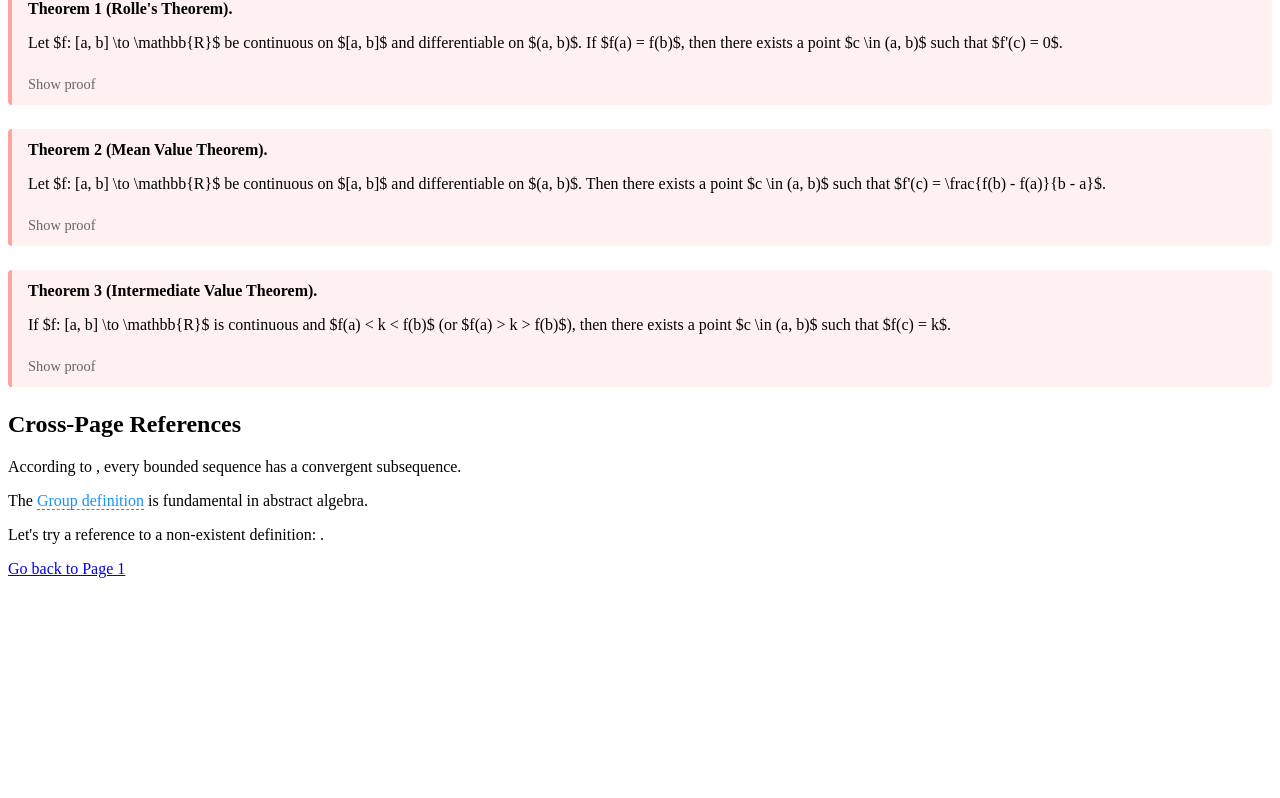
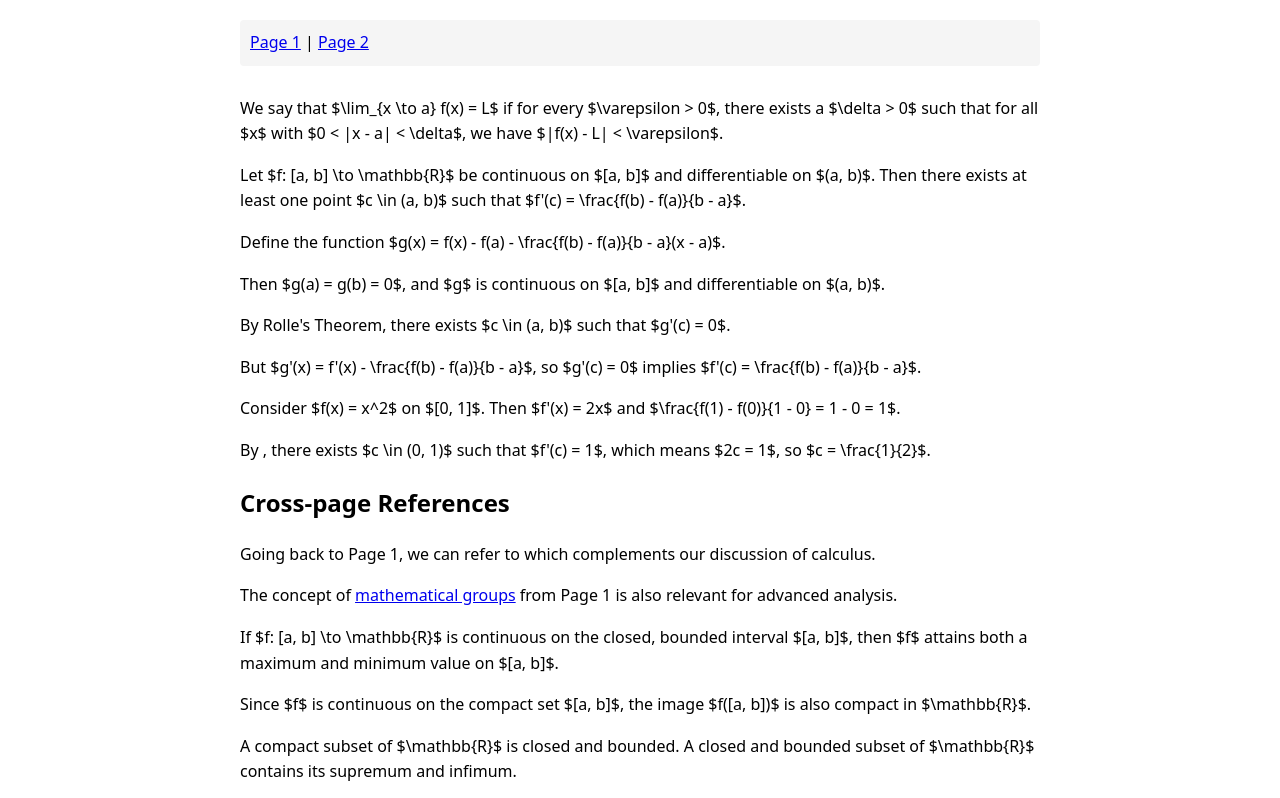
Before and after one commit to kmi-ne/Web-MathBox, a plain HTML site: page page2.html in a window 1280 px wide. Shown: the part 94-892 px from the top of the page. Before the commit the page ends 800 px from the top, so only its background shows below. Drawn offline with Linux system fonts and the light colour scheme.

Commit message:
Update page2.html

```diff
--- a/page2.html
+++ b/page2.html
@@ -3,58 +3,71 @@
 <head>
     <meta charset="UTF-8">
     <meta name="viewport" content="width=device-width, initial-scale=1.0">
-    <title>Math Theorems - Page 2</title>
-    <link rel="stylesheet" href="math-box.css">
-    <script src="math-box.js"></script>
+    <title>Math Article - Page 2</title>
+    <link rel="stylesheet" href="math-boxes.css">
+    <script src="math-boxes.js"></script>
+    <style>
+        body {
+            font-family: system-ui, -apple-system, BlinkMacSystemFont, 'Segoe UI', Roboto, Arial, sans-serif;
+            line-height: 1.6;
+            max-width: 800px;
+            margin: 0 auto;
+            padding: 20px;
+        }
+        nav {
+            margin-bottom: 20px;
+            padding: 10px;
+            background-color: #f5f5f5;
+            border-radius: 4px;
+        }
+        .container {
+            margin-top: 30px;
+        }
+    </style>
 </head>
 <body>
     <h1>Mathematical Concepts - Page 2</h1>
 
-    <div class="mbox thm" id="rolle" data-subtitle="Rolle's Theorem">
-        <p>Let $f: [a, b] \to \mathbb{R}$ be continuous on $[a, b]$ and differentiable on $(a, b)$. If $f(a) = f(b)$, then there exists a point $c \in (a, b)$ such that $f'(c) = 0$.</p>
+    <nav>
+        <a href="index.html">Page 1</a> |
+        <a href="page2.html">Page 2</a>
+    </nav>
+
+    <div class="container">
+        <div class="mbox dfn" id="limit_def" data-subtitle="Limit">
+            <p>We say that $\lim_{x \to a} f(x) = L$ if for every $\varepsilon > 0$, there exists a $\delta > 0$ such that for all $x$ with $0 < |x - a| < \delta$, we have $|f(x) - L| < \varepsilon$.</p>
+        </div>
+
+        <div class="mbox thm" id="mean_value" data-subtitle="Mean Value Theorem">
+            <p>Let $f: [a, b] \to \mathbb{R}$ be continuous on $[a, b]$ and differentiable on $(a, b)$. Then there exists at least one point $c \in (a, b)$ such that $f'(c) = \frac{f(b) - f(a)}{b - a}$.</p>
             <div class="proof">
-            <p>Since $f$ is continuous on the closed interval $[a, b]$, by the extreme value theorem, $f$ attains its maximum and minimum values on $[a, b]$.</p>
-            <p>If $f$ is constant on $[a, b]$, then $f'(x) = 0$ for all $x \in (a, b)$, and we can choose any $c \in (a, b)$.</p>
-            <p>If $f$ is not constant, then either its maximum or minimum must occur at some point $c \in (a, b)$ (since $f(a) = f(b)$).</p>
-            <p>At such a point $c$, we have $f'(c) = 0$ by Fermat's theorem.</p>
+                <p>Define the function $g(x) = f(x) - f(a) - \frac{f(b) - f(a)}{b - a}(x - a)$.</p>
+                <p>Then $g(a) = g(b) = 0$, and $g$ is continuous on $[a, b]$ and differentiable on $(a, b)$.</p>
+                <p>By Rolle's Theorem, there exists $c \in (a, b)$ such that $g'(c) = 0$.</p>
+                <p>But $g'(x) = f'(x) - \frac{f(b) - f(a)}{b - a}$, so $g'(c) = 0$ implies $f'(c) = \frac{f(b) - f(a)}{b - a}$.</p>
             </div>
         </div>
 
-    <div class="mbox thm" id="mean_value" data-subtitle="Mean Value Theorem">
-        <p>Let $f: [a, b] \to \mathbb{R}$ be continuous on $[a, b]$ and differentiable on $(a, b)$. Then there exists a point $c \in (a, b)$ such that $f'(c) = \frac{f(b) - f(a)}{b - a}$.</p>
+        <div class="mbox ex" id="mvt_example">
+            <p>Consider $f(x) = x^2$ on $[0, 1]$. Then $f'(x) = 2x$ and $\frac{f(1) - f(0)}{1 - 0} = 1 - 0 = 1$.</p>
+            <p>By <a href="#mean_value"></a>, there exists $c \in (0, 1)$ such that $f'(c) = 1$, which means $2c = 1$, so $c = \frac{1}{2}$.</p>
+        </div>
+
+        <h2>Cross-page References</h2>
+        <p>Going back to Page 1, we can refer to <a href="index.html#bol_wei"></a> which complements our discussion of calculus.</p>
+        <p>The concept of <a href="index.html#group_def">mathematical groups</a> from Page 1 is also relevant for advanced analysis.</p>
+
+        <div class="mbox thm" id="extreme_value" data-subtitle="Extreme Value Theorem">
+            <p>If $f: [a, b] \to \mathbb{R}$ is continuous on the closed, bounded interval $[a, b]$, then $f$ attains both a maximum and minimum value on $[a, b]$.</p>
             <div class="proof">
-            <p>Define a new function $g(x) = f(x) - \frac{f(b) - f(a)}{b - a}(x - a) - f(a)$.</p>
-            <p>Then $g$ is continuous on $[a, b]$ and differentiable on $(a, b)$.</p>
-            <p>Furthermore, $g(a) = f(a) - f(a) = 0$ and $g(b) = f(b) - \frac{f(b) - f(a)}{b - a}(b - a) - f(a) = 0$.</p>
-            <p>By <a href="#rolle"></a>, there exists $c \in (a, b)$ such that $g'(c) = 0$.</p>
-            <p>Since $g'(x) = f'(x) - \frac{f(b) - f(a)}{b - a}$, we have $f'(c) = \frac{f(b) - f(a)}{b - a}$.</p>
+                <p>Since $f$ is continuous on the compact set $[a, b]$, the image $f([a, b])$ is also compact in $\mathbb{R}$.</p>
+                <p>A compact subset of $\mathbb{R}$ is closed and bounded. A closed and bounded subset of $\mathbb{R}$ contains its supremum and infimum.</p>
+                <p>Therefore, $f$ attains its maximum and minimum values on $[a, b]$.</p>
             </div>
         </div>
 
-    <div class="mbox thm" id="intermediate_value" data-subtitle="Intermediate Value Theorem">
-        <p>If $f: [a, b] \to \mathbb{R}$ is continuous and $f(a) < k < f(b)$ (or $f(a) > k > f(b)$), then there exists a point $c \in (a, b)$ such that $f(c) = k$.</p>
-        <div class="proof">
-            <p>Let $S = \{x \in [a, b] : f(x) \leq k\}$.</p>
-            <p>Since $f(a) < k$, we know that $a \in S$, so $S$ is non-empty.</p>
-            <p>Since $f(b) > k$, we know that $b \notin S$, so $S$ is bounded above by $b$.</p>
-            <p>By the completeness of the real numbers, $S$ has a supremum $c = \sup S$.</p>
-            <p>We claim that $f(c) = k$.</p>
-            <p>If $f(c) < k$, then by continuity of $f$, there exists $\delta > 0$ such that $f(x) < k$ for all $x \in (c - \delta, c + \delta) \cap [a, b]$.</p>
-            <p>But this means that $c + \min(\delta/2, b-c) \in S$, contradicting that $c = \sup S$.</p>
-            <p>If $f(c) > k$, then by continuity of $f$, there exists $\delta > 0$ such that $f(x) > k$ for all $x \in (c - \delta, c + \delta) \cap [a, b]$.</p>
-            <p>But this means that $\sup S \leq c - \delta < c$, contradicting that $c = \sup S$.</p>
-            <p>Therefore, $f(c) = k$.</p>
+        <p>Using <a href="#extreme_value"></a> and <a href="#mean_value"></a>, we can derive many important results in calculus.</p>
+        <p>For instance, the <a href="index.html#bol_wei">Bolzano-Weierstrass theorem</a> is used in the proof of the Extreme Value Theorem.</p>
     </div>
-    </div>
-
-    <h2>Cross-Page References</h2>
-
-    <p>According to <a href="page1.html#bol_wei"></a>, every bounded sequence has a convergent subsequence.</p>
-
-    <p>The <a href="page1.html#group_def">Group definition</a> is fundamental in abstract algebra.</p>
-
-    <p>Let's try a reference to a non-existent definition: <a href="page1.html#non_existent"></a>.</p>
-
-    <p><a href="page1.html">Go back to Page 1</a></p>
 </body>
 </html>
```
Lines whose indentation alone changed are shown as unchanged.
